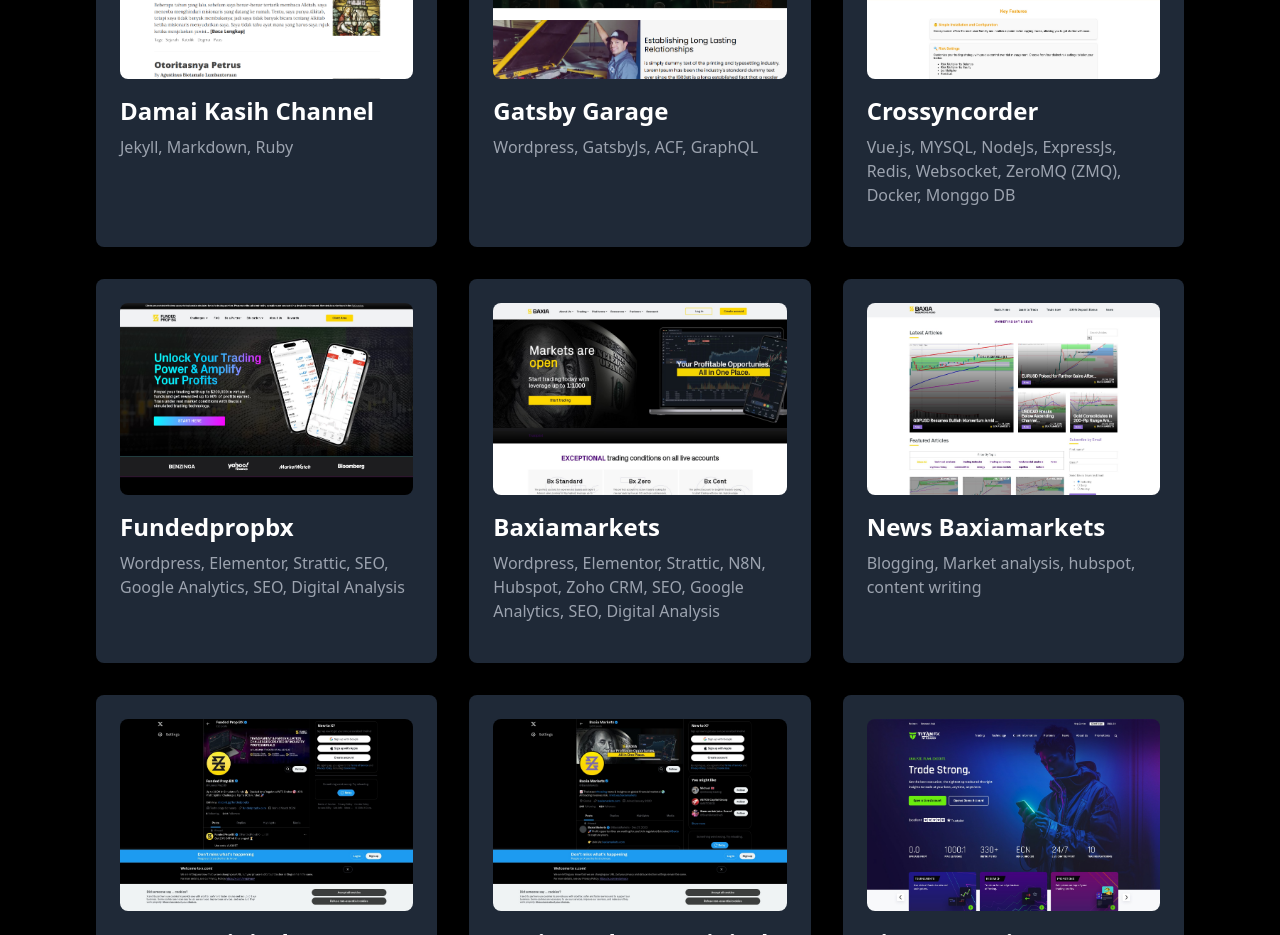
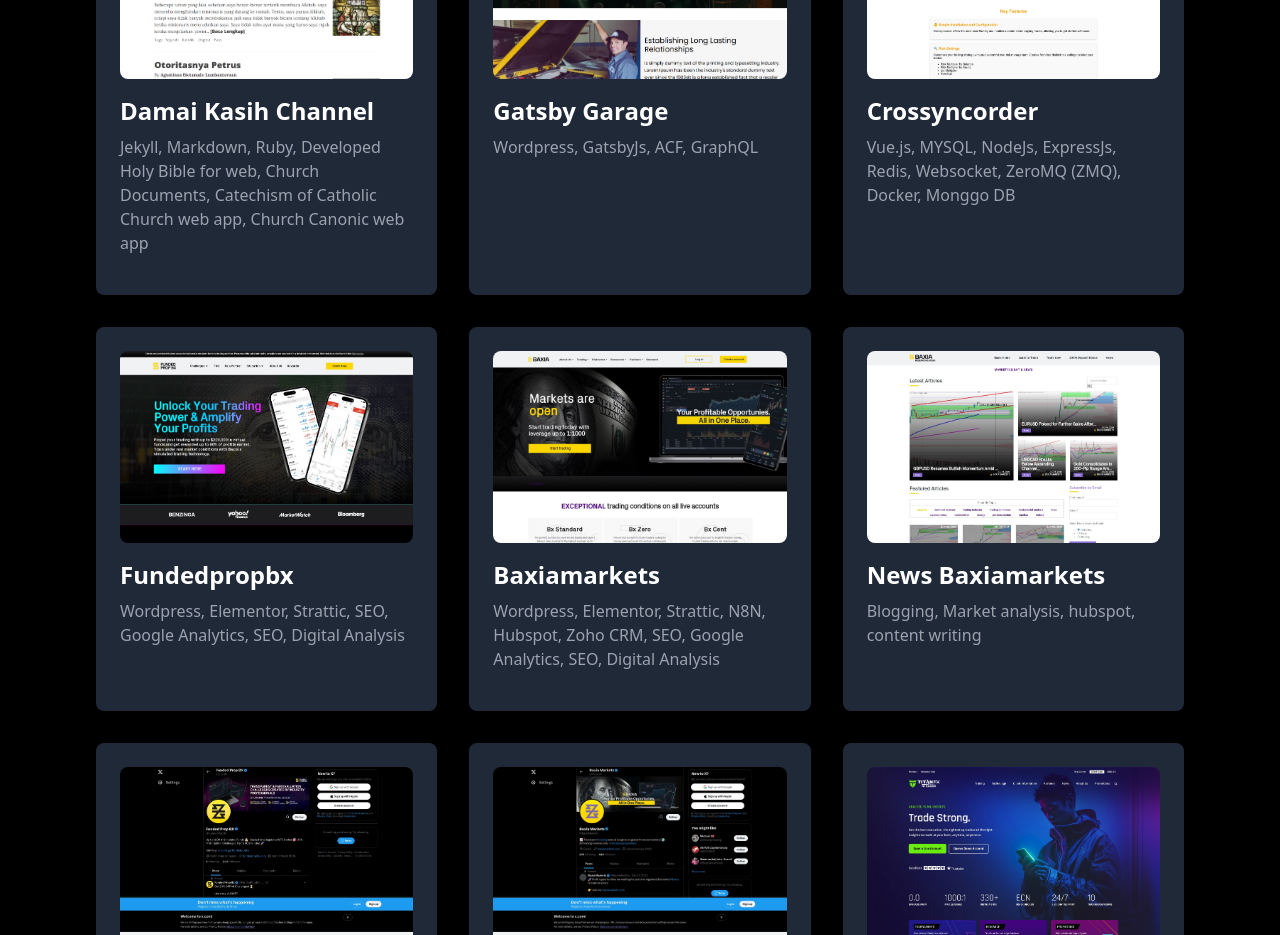
Before and after one commit to cryptorichyrich/aboutme, a React (Vite) app: page / in a window 1280 px wide. Shown: the part 3000-3935 px from the top of the page. Built offline with nearby package versions, Linux system fonts and the light colour scheme.

Commit message:
project update

```diff
--- a/src/components/Projects.jsx
+++ b/src/components/Projects.jsx
@@ -4,7 +4,7 @@
 const projects = [
   {
     name: "Damai Kasih Channel",
-    technologies: "Jekyll, Markdown, Ruby",
+    technologies: "Jekyll, Markdown, Ruby, Developed Holy Bible for web, Church Documents, Catechism of Catholic Church web app, Church Canonic web app",
     image: "damaikasihchannel.png",
     github: "https://damaikasihchannel.com",
   },
```
